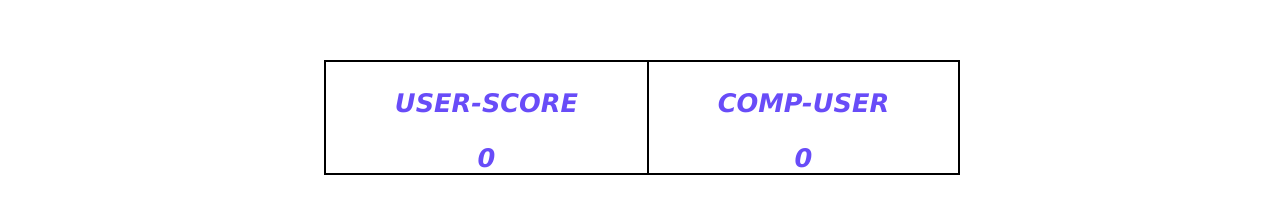
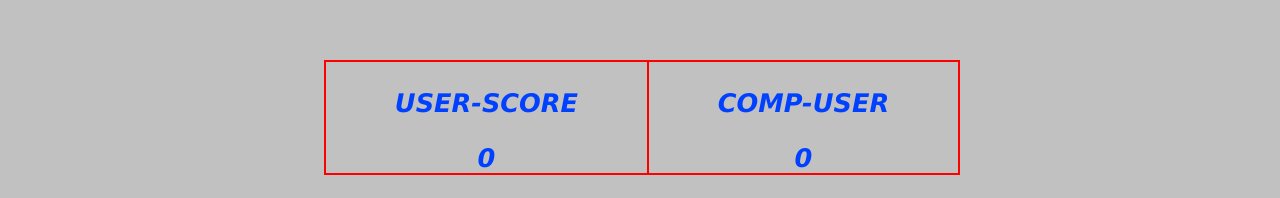
Before and after one commit to iamsumitkumar64/ROCK-PAPER-SCISSOR, a plain HTML site: page index.html in a window 1280 px wide. Shown: the part 260-458 px from the top of the page. Drawn offline with Linux system fonts and the light colour scheme.

Commit message:
Modify LOOk

```diff
--- a/GAME.css
+++ b/GAME.css
@@ -1,3 +1,7 @@
+body {
+    background-color: rgb(194, 193, 193);
+}
+
 h1 {
     width: 100%;
     /* height: 40px; */
@@ -75,8 +79,8 @@ img:hover {
     margin-top: 5%;
     margin-left: 25%;
     text-align: center;
-    color: #684cf8;
-    border: 2px solid black;
+    color: rgb(0, 64, 255);
+    border: 2px solid red;
     font-size: 2vmax;
     font-weight: 900;
     font-style: italic;
@@ -86,7 +90,7 @@ img:hover {
 }
 
 #vl {
-    border-right: 2px solid black;
+    border-right: 2px solid red;
 }
 
 #foot {
```
Also changed, not shown: index.html (+0 -1 lines).
